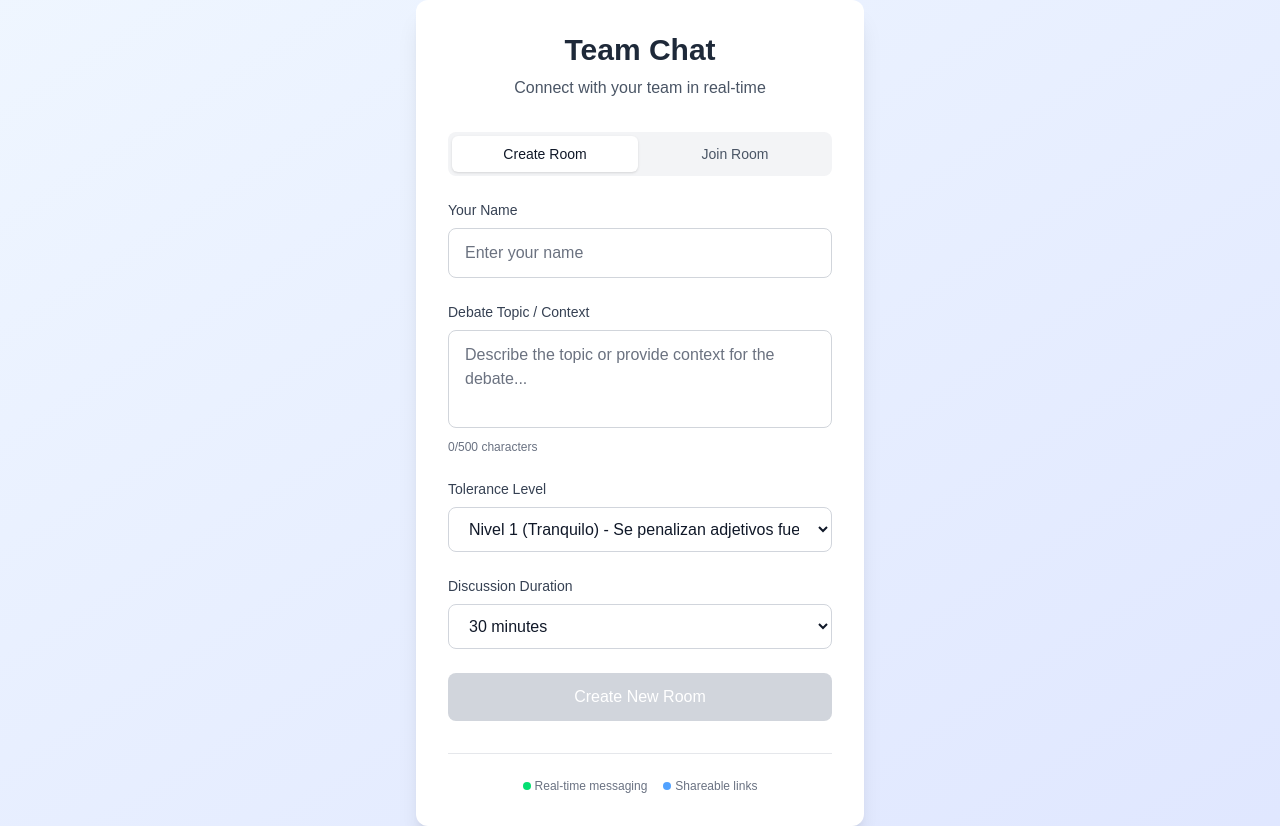
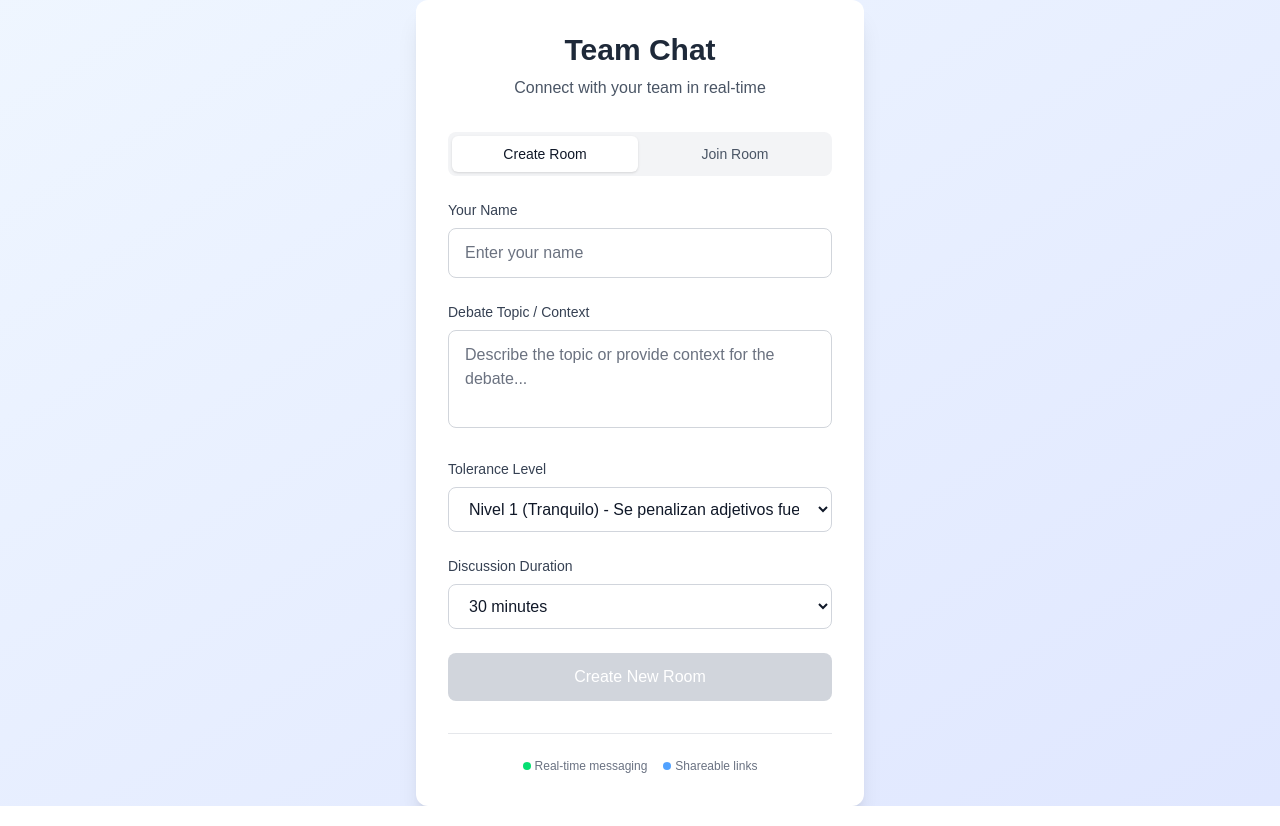
Before and after one commit to iduart/dialectics-ai, a Next.js app: page / in a window 1280 px wide. Built offline with nearby package versions, Linux system fonts and the light colour scheme.

Commit message:
quitar limite

```diff
--- a/src/components/LandingPage.tsx
+++ b/src/components/LandingPage.tsx
@@ -129,11 +129,7 @@ export default function LandingPage({ onJoinRoom }: LandingPageProps) {
                   placeholder="Describe the topic or provide context for the debate..."
                   rows={3}
                   className="w-full border border-gray-300 dark:border-slate-600 rounded-lg px-4 py-3 bg-white dark:bg-slate-700 text-gray-900 dark:text-slate-100 placeholder-gray-500 dark:placeholder-slate-400 focus:outline-none focus:ring-2 focus:ring-blue-500 focus:border-blue-500 dark:focus:ring-blue-400 dark:focus:border-blue-400 transition-colors resize-none"
-                  maxLength={500}
                 />
-                <p className="text-xs text-gray-500 dark:text-slate-400 mt-1">
-                  {debateDescription.length}/500 characters
-                </p>
               </div>
 
               {/* Tolerance Level */}
```
